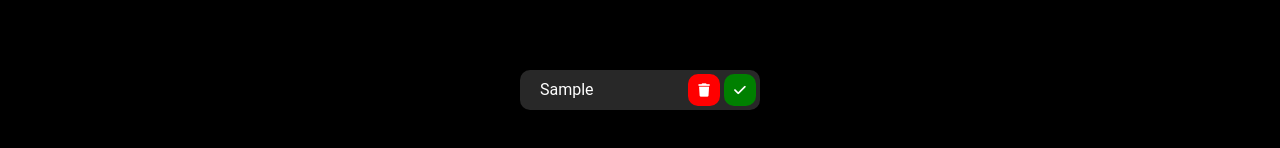
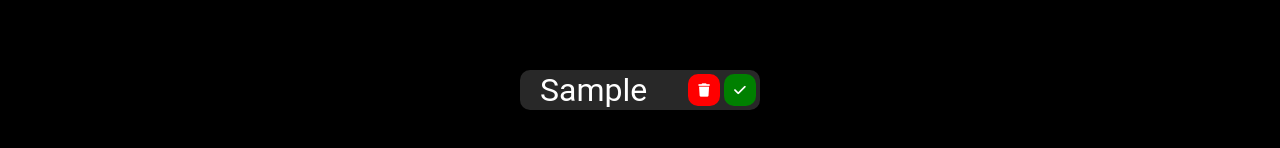
Before and after one commit to Lovey-Ansari/ToDoList, a plain HTML site: page index.html in a window 1280 px wide. Both pictures are taken after typing "Sample" into the empty fields and a click on the button 855 px from the left and 271 px from the top of the page. Shown: the part 456-604 px from the top of the page. Drawn offline with Linux system fonts and the light colour scheme.

Commit message:
Update style.css

```diff
--- a/style.css
+++ b/style.css
@@ -122,11 +122,12 @@
 }
 
 .darkTodo {
+  wdith:35rem;
   padding: 0.25rem;
   margin: 0.5rem;
   background-color: rgb(40, 40, 40);
   color: white;
-  font-size: 1rem;
+  font-size: 2rem;
   font-family: "Roboto", sans-serif;
   display: flex;
   justify-content: space-between;
```
